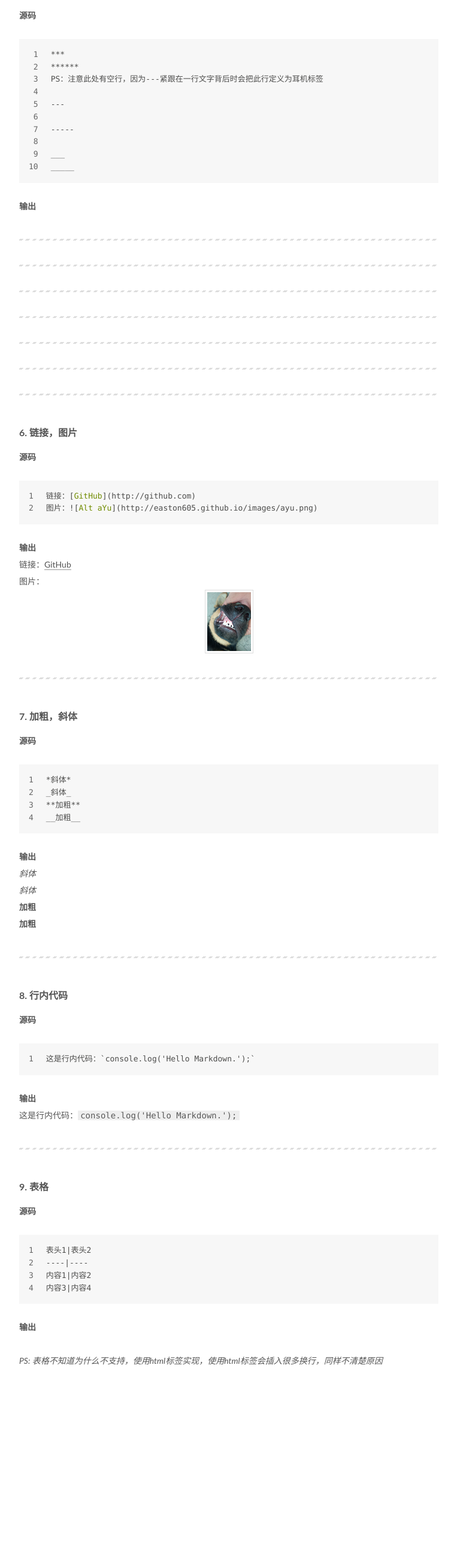
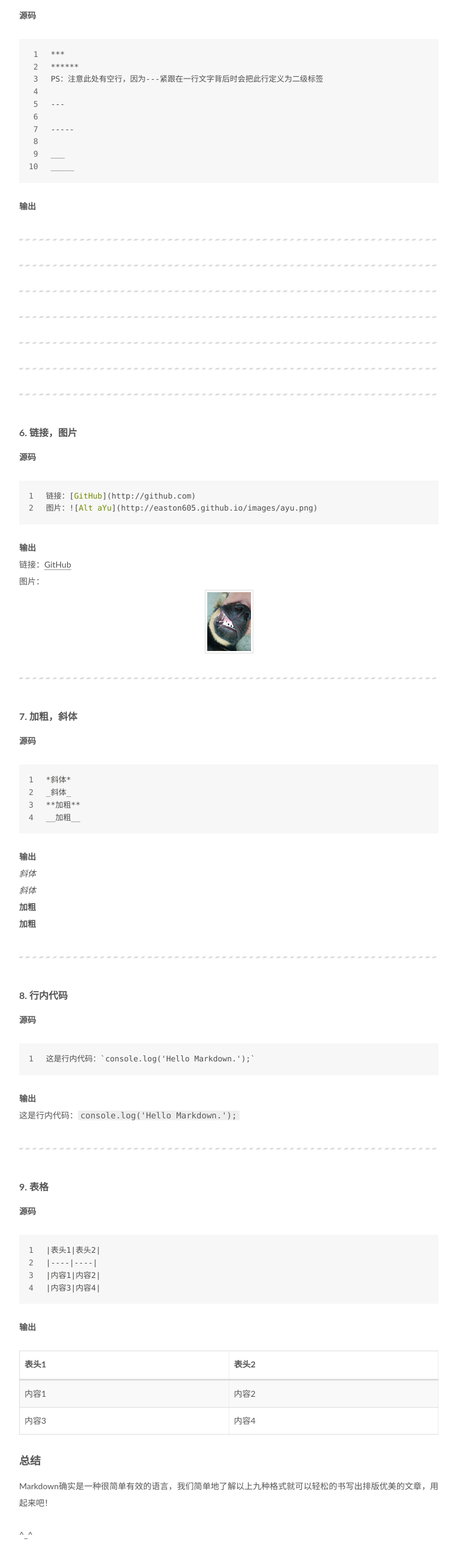
Before and after one commit to Easton605/Easton605.github.io, a plain HTML site: page 2016/03/02/Markdown的基本语法/index.html in a window 1280 px wide. Shown: the part 2920-5495 px from the top of the page at 60% size, without its empty margins (98-861 px from the left). Drawn offline with Linux system fonts and the light colour scheme.

Commit message:
Site updated: 2016-03-09 19:54:38

```diff
--- a/2016/03/02/Markdown的基本语法/index.html
+++ b/2016/03/02/Markdown的基本语法/index.html
@@ -67,7 +67,7 @@ Markdown语法说明及示例Markdown的每一种排版都可以有多种语法
 
 Markdown语法说明及示例Markdown的每一种排版都可以有多种语法来实现，初学阶段感觉先掌握一种就够了，等以后使用过程中再慢慢熟悉学">
 <meta property="og:image" content="http://easton605.github.io/images/ayu.png">
-<meta property="og:updated_time" content="2016-03-08T16:17:46.954Z">
+<meta property="og:updated_time" content="2016-03-09T11:54:17.298Z">
 <meta name="twitter:card" content="summary">
 <meta name="twitter:title" content="Markdown的基本语法">
 <meta name="twitter:description" content="Markdown简介简要的说，Markdown是一种标记语言，它可以让你专注于写作，而不用过于关心文字的排版，在浏览器中会被程序解析为html的格式来显示，它现在已经被广泛使用，同时它还可以兼容html语法，你可以直接在文本内部插入html的标签进行书写。
@@ -277,7 +277,7 @@ Markdown语法说明及示例Markdown的每一种排版都可以有多种语法
 <h4 id="4-代码"><a href="#4-代码" class="headerlink" title="4. 代码"></a>4. 代码</h4><p><strong>源码</strong><br><figure class="highlight markdown"><table><tr><td class="gutter"><pre><span class="line">1</span><br><span class="line">2</span><br><span class="line">3</span><br><span class="line">4</span><br><span class="line">5</span><br><span class="line">6</span><br><span class="line">7</span><br></pre></td><td class="code"><pre><span class="line">PS: 暂时还不会如何在代码内显示Markdown的源代码，所以先把`给转义掉</span><br><span class="line">\<span class="code">`\`</span>\`</span><br><span class="line">(function() &#123;</span><br><span class="line"><span class="code">    'use strict';</span></span><br><span class="line"><span class="code">    console.log('Hello Markdown.');</span></span><br><span class="line">&#125;());</span><br><span class="line">\<span class="code">`\`</span>\`</span><br></pre></td></tr></table></figure></p>
 <p><strong>输出</strong><br><figure class="highlight plain"><table><tr><td class="gutter"><pre><span class="line">1</span><br><span class="line">2</span><br><span class="line">3</span><br><span class="line">4</span><br></pre></td><td class="code"><pre><span class="line">(function() &#123;</span><br><span class="line">    &apos;use strict&apos;;</span><br><span class="line">    console.log(&apos;Hello Markdown.&apos;);</span><br><span class="line">&#125;());</span><br></pre></td></tr></table></figure></p>
 <hr>
-<h4 id="5-分割线"><a href="#5-分割线" class="headerlink" title="5. 分割线"></a>5. 分割线</h4><p><strong>源码</strong><br><figure class="highlight markdown"><table><tr><td class="gutter"><pre><span class="line">1</span><br><span class="line">2</span><br><span class="line">3</span><br><span class="line">4</span><br><span class="line">5</span><br><span class="line">6</span><br><span class="line">7</span><br><span class="line">8</span><br><span class="line">9</span><br><span class="line">10</span><br></pre></td><td class="code"><pre><span class="line"><span class="emphasis">***</span></span><br><span class="line"><span class="strong">*****</span>*</span><br><span class="line">PS：注意此处有空行，因为---紧跟在一行文字背后时会把此行定义为耳机标签</span><br><span class="line"></span><br><span class="line">---</span><br><span class="line"></span><br><span class="line">-----</span><br><span class="line"></span><br><span class="line"><span class="emphasis">___</span></span><br><span class="line"><span class="strong">_____</span></span><br></pre></td></tr></table></figure></p>
+<h4 id="5-分割线"><a href="#5-分割线" class="headerlink" title="5. 分割线"></a>5. 分割线</h4><p><strong>源码</strong><br><figure class="highlight markdown"><table><tr><td class="gutter"><pre><span class="line">1</span><br><span class="line">2</span><br><span class="line">3</span><br><span class="line">4</span><br><span class="line">5</span><br><span class="line">6</span><br><span class="line">7</span><br><span class="line">8</span><br><span class="line">9</span><br><span class="line">10</span><br></pre></td><td class="code"><pre><span class="line"><span class="emphasis">***</span></span><br><span class="line"><span class="strong">*****</span>*</span><br><span class="line">PS：注意此处有空行，因为---紧跟在一行文字背后时会把此行定义为二级标签</span><br><span class="line"></span><br><span class="line">---</span><br><span class="line"></span><br><span class="line">-----</span><br><span class="line"></span><br><span class="line"><span class="emphasis">___</span></span><br><span class="line"><span class="strong">_____</span></span><br></pre></td></tr></table></figure></p>
 <p><strong>输出</strong></p>
 <hr>
 <hr>
@@ -295,10 +295,26 @@ Markdown语法说明及示例Markdown的每一种排版都可以有多种语法
 <h4 id="8-行内代码"><a href="#8-行内代码" class="headerlink" title="8. 行内代码"></a>8. 行内代码</h4><p><strong>源码</strong><br><figure class="highlight markdown"><table><tr><td class="gutter"><pre><span class="line">1</span><br></pre></td><td class="code"><pre><span class="line">这是行内代码：<span class="code">`console.log('Hello Markdown.');`</span></span><br></pre></td></tr></table></figure></p>
 <p><strong>输出</strong><br>这是行内代码：<code>console.log(&#39;Hello Markdown.&#39;);</code></p>
 <hr>
-<h4 id="9-表格"><a href="#9-表格" class="headerlink" title="9. 表格"></a>9. 表格</h4><p><strong>源码</strong><br><figure class="highlight markdown"><table><tr><td class="gutter"><pre><span class="line">1</span><br><span class="line">2</span><br><span class="line">3</span><br><span class="line">4</span><br></pre></td><td class="code"><pre><span class="line">表头1|表头2</span><br><span class="line">----|----</span><br><span class="line">内容1|内容2</span><br><span class="line">内容3|内容4</span><br></pre></td></tr></table></figure></p>
-<p><strong>输出</strong><br><!-- TODO --><br><em>PS: 表格不知道为什么不支持，使用html标签实现，使用html标签会插入很多换行，同样不清楚原因</em></p>
-<table><br>    <tr><br>        <th>表头1</th><br>        <th>表头1</th><br>    </tr><br>    <tr><br>        <td>内容1</td><br>        <td>内容2</td><br>    </tr><br>    <tr><br>        <td>内容3</td><br>        <td>内容4</td><br>    </tr><br></table>
-
+<h4 id="9-表格"><a href="#9-表格" class="headerlink" title="9. 表格"></a>9. 表格</h4><p><strong>源码</strong><br><figure class="highlight markdown"><table><tr><td class="gutter"><pre><span class="line">1</span><br><span class="line">2</span><br><span class="line">3</span><br><span class="line">4</span><br></pre></td><td class="code"><pre><span class="line">|表头1|表头2|</span><br><span class="line">|----|----|</span><br><span class="line">|内容1|内容2|</span><br><span class="line">|内容3|内容4|</span><br></pre></td></tr></table></figure></p>
+<p><strong>输出</strong><br><!-- TODO --></p>
+<table>
+<thead>
+<tr>
+<th>表头1</th>
+<th>表头2</th>
+</tr>
+</thead>
+<tbody>
+<tr>
+<td>内容1</td>
+<td>内容2</td>
+</tr>
+<tr>
+<td>内容3</td>
+<td>内容4</td>
+</tr>
+</tbody>
+</table>
 <h3 id="总结"><a href="#总结" class="headerlink" title="总结"></a>总结</h3><p>Markdown确实是一种很简单有效的语言，我们简单地了解以上九种格式就可以轻松的书写出排版优美的文章，用起来吧！</p>
 <p>^_^</p>
 
```
Also changed, not shown: index.html (+21 -5 lines).
